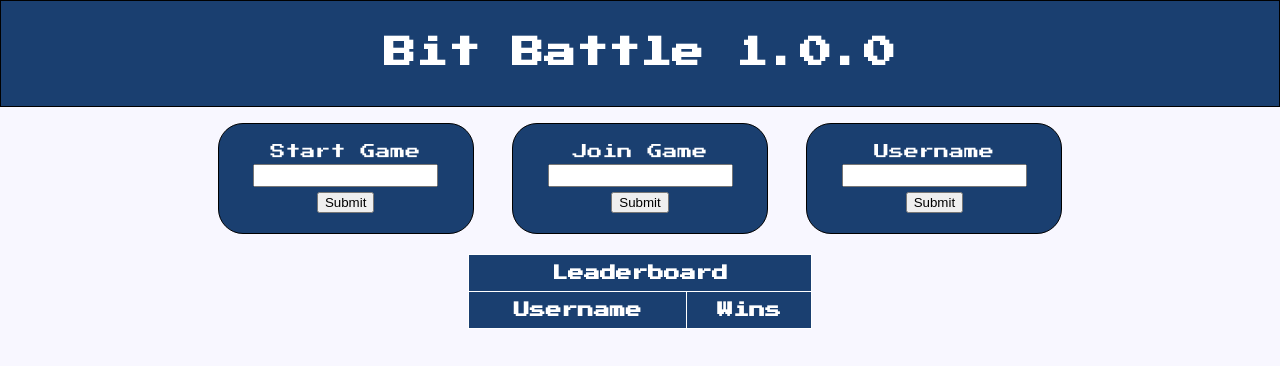
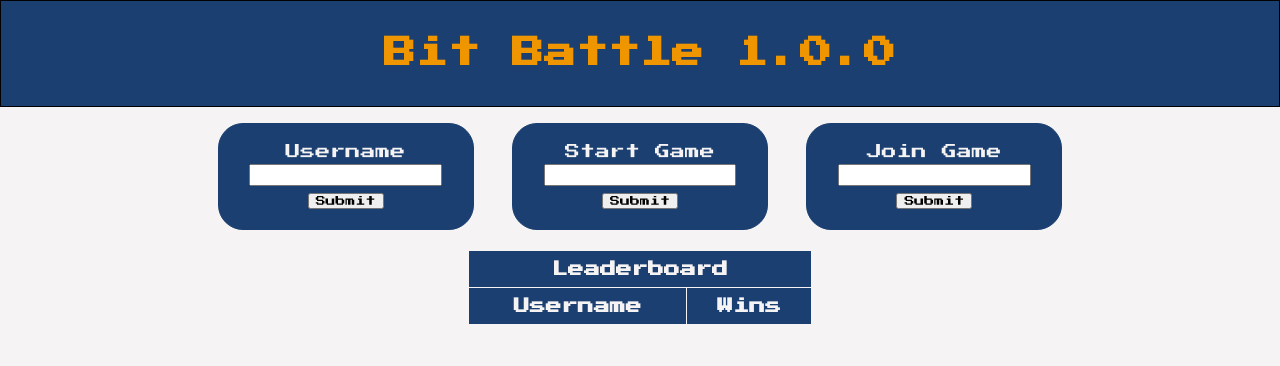
Before and after one commit to RebeccaFritz/SWE-Project-2025, a React (Vite) app in the folder client/: page / in a window 1280 px wide. Shown: the top 366 px of the page. Built offline with nearby package versions, Linux system fonts and the light colour scheme; no server answers.

Commit message:
Aesthetic Changes

```diff
--- a/client/homescreen.css
+++ b/client/homescreen.css
@@ -1,13 +1,17 @@
-.leaderboardCSS {
+.leaderboard {
     display: flex;
     align-items: center;
     justify-content: center;
     height: 100%
 }
 
-.buttonSetCSS {
+.buttonSet {
     display: flex;
     align-items: center;
     justify-content: center;
     height: 100%
 }
+
+.headerAccent {
+    color: #ef9500;
+}
--- a/client/homescreen.js
+++ b/client/homescreen.js
@@ -87,16 +87,16 @@ const Homescreen = (props) => {
     return(
         <div id = "strip">
             <header>
-                <h1>Bit Battle 1.0.0</h1>
+                <h1 className="headerAccent">Bit Battle 1.0.0</h1>
             </header>
             <br/>
             <div>
-                <div className="buttonSetCSS" >
+                <div className="buttonSet" >
+                    <Button value="Username"/>
                     <Button value="Start Game"/>
                     <Button value="Join Game"/>
-                    <Button value="Username"/>
                 </div>
-                <div className="leaderboardCSS" >
+                <div className="leaderboard" >
                     <Leaderboard leaderboard={props.leaderboard}/>
                 </div>
             </div>
--- a/client/index.css
+++ b/client/index.css
@@ -1,8 +1,8 @@
 @import url('https://fonts.googleapis.com/css2?family=Press+Start+2P&display=swap');
 
 body{
-    background-color: #F8F7FF;
-    color: white;
+    background-color: #F5f3f4;
+    color: #F5f3f4;
     text-align: center;
     font-family: "Press Start 2P", system-ui;
 }
@@ -36,8 +36,8 @@ article{
     width: 20%;
     padding: 20px;
     font-size: 15px;
-    border: 1px solid black;
-    color: #fff;
+    border: 1px solid #1a3f70;
+    color: #F5f3f4;
     border-radius: 25px;
     margin: 0% 1.5%;
 }
@@ -56,7 +56,7 @@ section::after{
 }
 
 table, th, td{
-    border: 1px solid #ffffff;
+    border: 1px solid #F5f3f4;
     border-collapse: collapse;
     background: #1a3f70;
 }
@@ -70,7 +70,7 @@ th, td{
 }
 
 input{
-    padding: 2px;
+    padding: 4px;
     margin: 5px;
 }
 
@@ -82,6 +82,17 @@ button:hover{
     background-color: #C3D9EA;
 }
 
+button{
+    font-family: "Press Start 2P", system-ui;
+    font-size: x-small;
+}
+
+input{
+    width: 90%;
+    font-family: "Press Start 2P", system-ui;
+    font-size: x-small;
+}
+
 @media(max-width: 900px){
     article, nav {
         width: 100%;
```
Also changed, not shown: 1 other file (tests, documents, lock files or other folders).
